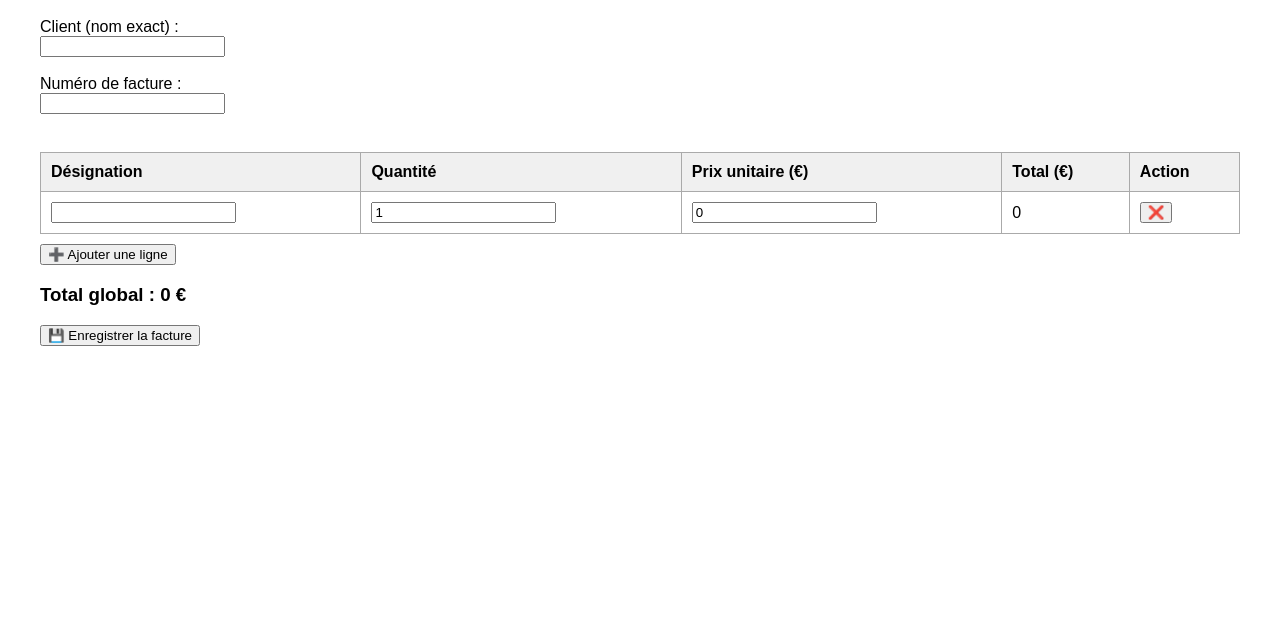
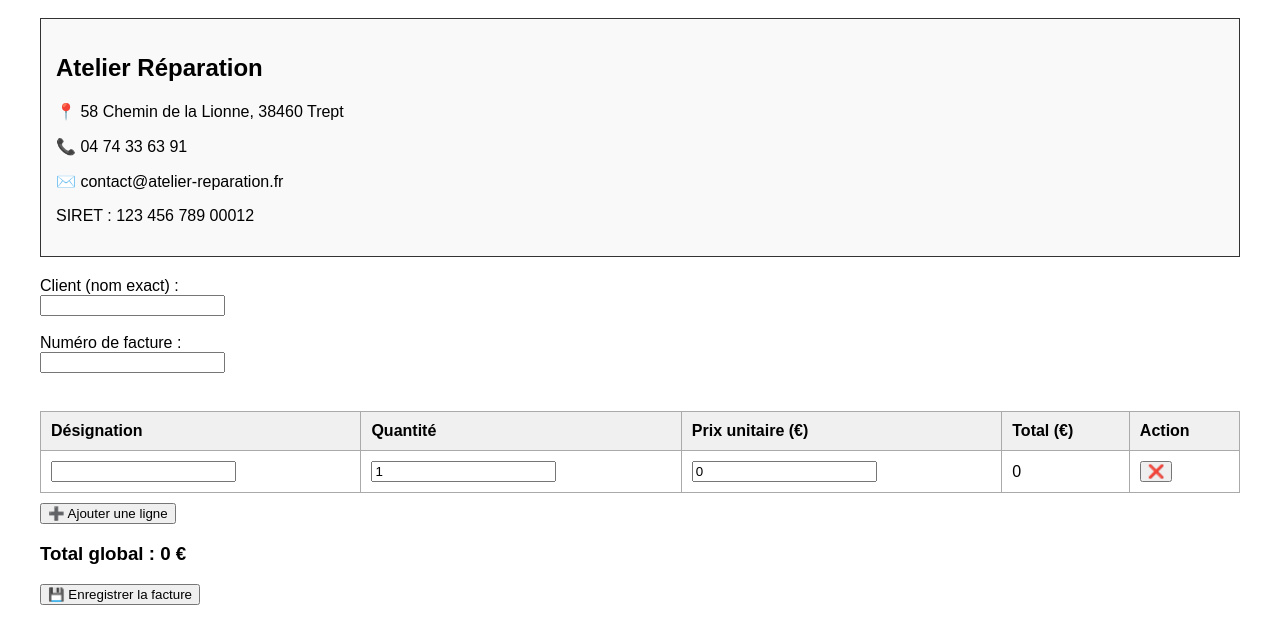
Before and after one commit to atelier-reparation/atelier-reparation, a website: page factures.html in a window 1280 px wide. Shown: the part 81-724 px from the top of the page. Drawn offline with Linux system fonts and the light colour scheme.

Commit message:
factures.html

```diff
--- a/factures.html
+++ b/factures.html
@@ -10,10 +10,22 @@
     th, td { border: 1px solid #aaa; padding: 10px; text-align: left; }
     th { background: #f0f0f0; }
     .add-btn { margin-top: 10px; }
+    .entreprise { border: 1px solid #333; padding: 15px; margin-bottom: 20px; background: #f9f9f9; }
   </style>
 </head>
 <body>
   <h1>🧾 Création d'une facture</h1>
+
+  <!-- Coordonnées de l’entreprise -->
+  <div class="entreprise">
+    <h2>Atelier Réparation</h2>
+    <p>📍 58 Chemin de la Lionne, 38460 Trept</p>
+    <p>📞 04 74 33 63 91</p>
+    <p>✉️ contact@atelier-reparation.fr</p>
+    <p>SIRET : 123 456 789 00012</p>
+  </div>
+
+  <!-- Formulaire facture -->
   <form id="factureForm" action="/factures" method="post">
     <label>Client (nom exact) :</label><br>
     <input type="text" name="client" required><br><br>
```
